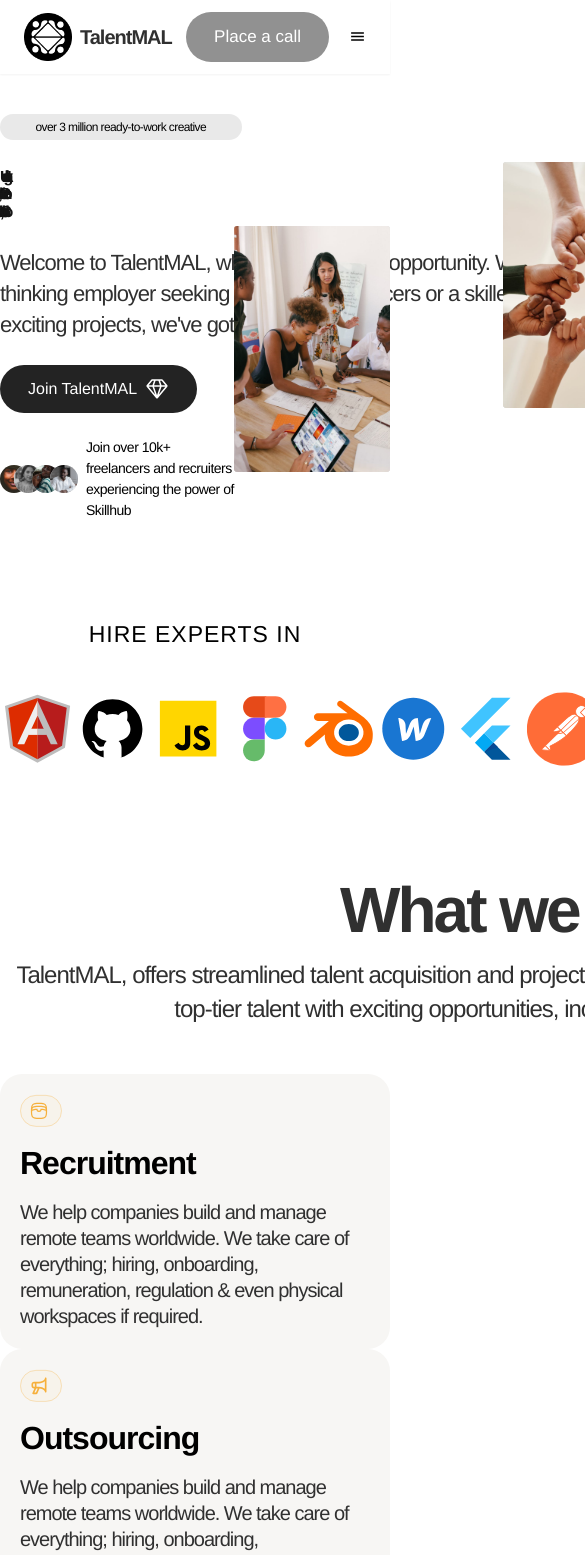
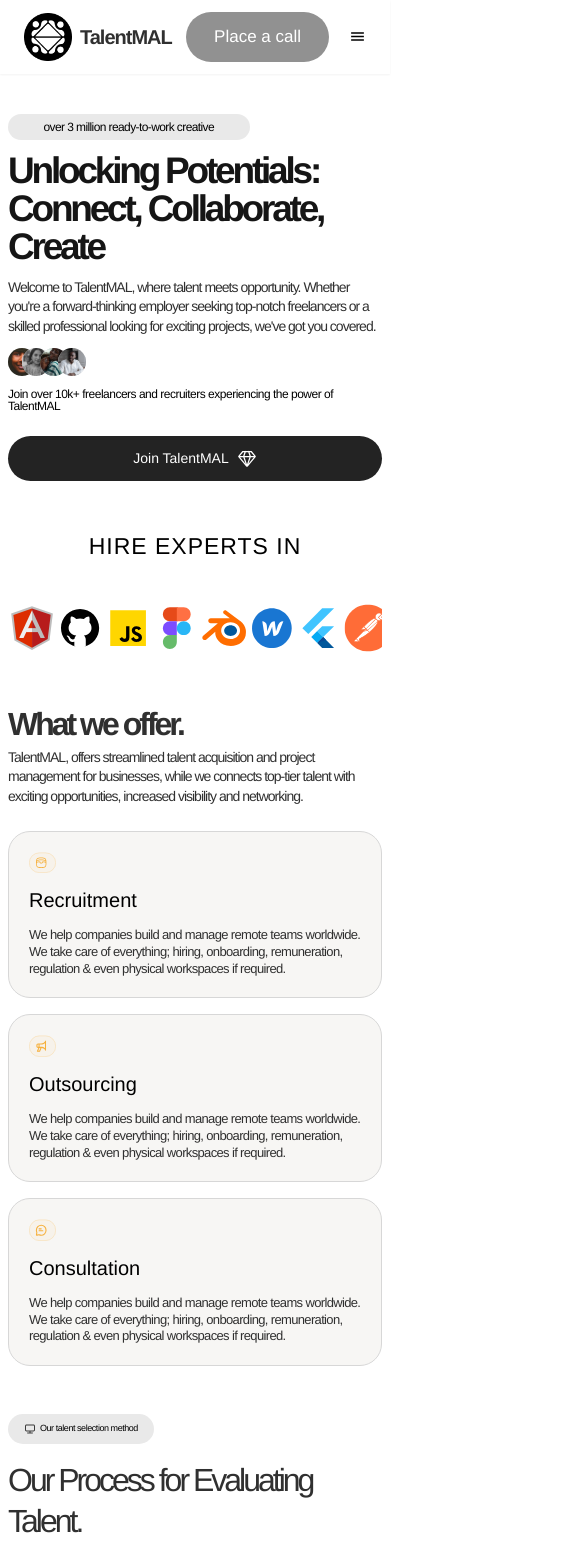
Before and after one commit to GABRIELOFGOD/TALENTMAL, a React (Vite) app: page / in a window 390 px wide. Shown: the top 1555 px of the page, 585 px wide, since content can reach past the window. Built offline with nearby package versions, Linux system fonts and the light colour scheme.

Commit message:
Responsiveness updated

```diff
--- a/components/TestimonyCard.tsx
+++ b/components/TestimonyCard.tsx
@@ -3,7 +3,7 @@
 
 const TestimonyCard = ({ name, image, position, testimony }: TesimonyProp) => {
   return (
-    <div className="bg-ath p-4 w-[824px] flex flex-col gap-2 rounded-md">
+    <div className="bg-ath p-4 lg:w-[824px] flex flex-col gap-2 rounded-md">
       <div className="flex gap-3">
         <div className="rounded-full h-12 overflow-hidden my-auto w-12"><img className="w-full" src={image} /></div>
         <div>
--- a/pages/HomePage.tsx
+++ b/pages/HomePage.tsx
@@ -13,35 +13,43 @@
 const HomePage = () => {
   return (
     <main className="container mx-auto">
-      <section className="flex items-center w-full mt-10">
-        <div className="w-3/5">
+      <section className="md:flex md:items-center w-full mt-10 px-2">
+        <div className="md:w-3/5">
           <p className="text-[12px] bg-[var(--talentmal-color-four)] w-[15.1rem] text-center rounded-full py-1">
             over 3 million ready-to-work creative
           </p>
-          <h1 className="mt-7 lg:text-[93px] text-[var(--talentmal-color-five)] font-black w-[58.8rem] leading-[110%] -tracking-[8px]">
+          <h1 className="hidden md:block mt-7 lg:text-[93px] text-[var(--talentmal-color-five)] font-black w-[58.8rem] leading-[110%] -tracking-[8px]">
             Unlocking <br /> Potentials: Connect, <br /> Collaborate, Create
           </h1>
-          <p className="mt-7 w-[49rem] text-[22px] text-[var(--talentmal-color-one)] leading-[140%] -tracking-[1px]">
+          <h1 className="mt-3 lg:mt-7 md:hidden text-[37px] text-[var(--talentmal-color-five)] font-black leading-[38px] -tracking-[3.2px] w-full">
+            Unlocking Potentials: Connect, Collaborate, Create
+          </h1>
+          <p className="mt-3 lg:mt-7 md:w-[49rem] md:text-[22px] text-[14px] text-[var(--talentmal-color-one)] leading-[140%] -tracking-[1px]">
             Welcome to TalentMAL, where talent meets opportunity. Whether you're
             a forward-thinking employer seeking top-notch freelancers or a
             skilled professional looking for exciting projects, we've got you
             covered.
           </p>
-          <button className="mt-6 bg-[var(--talentmal-color-three)] text-white flex items-center gap-2 py-3 px-7 rounded-full hover:scale-105 active:bg-[#818181] duration-300">
+          <button className="mt-6 bg-[var(--talentmal-color-three)] text-white hidden md:flex items-center gap-2 py-3 px-7 rounded-full hover:scale-105 active:bg-[#818181] duration-300">
             Join TalentMAL
             <img src={DiamondIcon} alt="" className="w-[24px]" />
           </button>
 
-          <div className="mt-6 flex items-center gap-2">
+          <div className="mt-3 lg:mt-6 flex flex-col lg:flex-row lg:items-center lg:gap-2">
             <img src={PeopleIcon} alt="" className="w-[78px]" />
-            <p className="text-[14px] -tracking-[0.5px]">
+            <p className="text-[12px] lg:text-[14px] -tracking-[0.5px] leading-[100%] md:leading-none mt-3 lg:mt-0">
               Join over 10k+ freelancers and recruiters experiencing the power
-              of Skillhub
+              of TalentMAL
             </p>
           </div>
+
+          <button className="w-full mt-6 bg-[var(--talentmal-color-three)] text-white md:hidden flex items-center justify-center gap-2 py-3 px-7 rounded-full hover:scale-105 active:bg-[#818181] duration-300 text-[14px] md:text-[16px]">
+            Join TalentMAL
+            <img src={DiamondIcon} alt="" className="w-[20px] lg:w-[24px]" />
+          </button>
         </div>
 
-        <div className="w-2/5 flex relative">
+        <div className="w-2/5 hidden lg:flex relative">
           <img
             src={FrameOne}
             alt="image-one"
@@ -55,33 +63,33 @@
         </div>
       </section>
 
-      <section className="mt-[6rem]">
+      <section className="mt-[3rem] lg:mt-[6rem] px-2">
         <Logos />
       </section>
 
-      <section className="mt-[6rem]">
+      <section className="mt-[3rem] lg:mt-[6rem] px-2">
         <Offer />
       </section>
 
-      <section className="mt-[6rem]">
+      <section className="mt-[3rem] lg:mt-[6rem]">
         <Evaluation />
       </section>
 
-      <section className="mt-[6rem]">
+      <section className="mt-[3rem] lg:mt-[6rem]">
         <AboutUs />
       </section>
 
-      <section className="mt-[6rem]">
+      <section className="mt-[3rem] lg:mt-[6rem]">
         <Community />
       </section>
 
-      <div className="container mx-auto">
-      <section className="mt-[6rem]">
-        <FAQ />
-      </section>
+      <div className="container mx-auto px-2">
+        <section className="mt-[3rem] lg:mt-[6rem]">
+          <FAQ />
+        </section>
       </div>
 
-      <section className="mt-[6rem]">
+      <section className="mt-[3rem] lg:mt-[6rem] px-2">
         <Friends />
       </section>
     </main>
--- a/src/components/Accordion.tsx
+++ b/src/components/Accordion.tsx
@@ -44,7 +44,7 @@
               }}
             >
               <path
-                stroke="#FF8A65"
+                stroke="#000"
                 stroke-linecap="round"
                 stroke-linejoin="round"
                 stroke-miterlimit="10"
@@ -65,7 +65,7 @@
               }}
             >
               <path
-                stroke="#FF8A65"
+                stroke="#000"
                 stroke-linecap="round"
                 stroke-linejoin="round"
                 stroke-miterlimit="10"
--- a/src/components/Evaluation.tsx
+++ b/src/components/Evaluation.tsx
@@ -7,20 +7,22 @@
 
 const Evaluation = () => {
   return (
-    <main >
-      <section className="">
-        <div className="flex justify-center">
-          <div className="flex items-center gap-1 justify-center w-[19.75rem] bg-[var(--talentmal-color-four)] p-2 rounded-full">
-            <img src={Icon} alt="" className="w-[20px]" />
-            <p className="text-[18px]">Our talent selection method</p>
+    <main>
+      <section className="px-2">
+        <div className="flex lg:justify-center">
+          <div className="flex items-center gap-1 justify-center lg:w-[19.75rem] bg-[var(--talentmal-color-four)] py-2 px-4 lg:px-0 lg:py-0 lg:p-2 p-0 rounded-full">
+            <img src={Icon} alt="" className="w-[12px] lg:w-[20px]" />
+            <p className="text-[9px] lg:text-[18px]">
+              Our talent selection method
+            </p>
           </div>
         </div>
 
         <div>
-          <h1 className="text-center text-[48px] font-black text-[var(--talentmal-color-one)] -tracking-[3px] leading-[130%] mt-[1rem] mb-[2rem]">
+          <h1 className="lg:text-center text-[32px] lg:text-[48px] font-medium lg:font-black text-[var(--talentmal-color-one)] -tracking-[3px] leading-[130%] mt-[1rem] lg:mb-[2rem] mb-[1rem]">
             Our Process for Evaluating Talent.
           </h1>
-          <p className="text-center text-[24px] -tracking-[1px] leading-[130%]">
+          <p className="lg:text-center lg:text-[24px] text-[14px] -tracking-[1px] leading-[130%]">
             At TalentMAL, we tailor our matching process just for you. It's all
             about flexibility and adaptability, ensuring we find the perfect fit
             that suits your unique needs.
@@ -28,7 +30,7 @@
         </div>
       </section>
 
-      <section className="my-[3rem] flex items-center justify-center gap-8 bg-[var(--talentmal-color-six)] pt-10 rounded-[32px]">
+      <section className="my-[3rem] lg:flex items-center justify-center lg:gap-8 space-y-5 lg:space-y-0 bg-[var(--talentmal-color-six)] lg:pt-10 p-5 lg:rounded-[32px]">
         <EvaluationCards
           icon={CardIcon1}
           title="Technical Assessment"
--- a/src/components/FAQ.tsx
+++ b/src/components/FAQ.tsx
@@ -24,16 +24,16 @@
   return (
     <main>
       <section>
-        <h1 className="text-[56px] leading-[120%] -tracking-[2px]">FAQs</h1>
+        <h1 className="text-[32px] font-medium lg:text-[56px] leading-[120%] -tracking-[2px]">FAQs</h1>
         <p className="text-[18px] leading-[130%] -tracking-[1px] text-[var(--talentmal-color-three)] my-3">
           If you don’t find any question you’re looking for. You can send us
           your question
         </p>
-        <button className="border text-[17px] text-[var(--talentmal-color-nine)] px-4 py-2 rounded-full">SEND US A QUESTION</button>
+        <button className="border text-[16px] lg:text-[17px] text-[var(--talentmal-color-nine)] px-4 py-2 rounded-full">SEND US A QUESTION</button>
       </section>
 
       {/* ACCORDION DIV */}
-      <section className="w-full mt-[2rem]">
+      <section className="w-full mt-[2rem] space-y-5 lg:space-y-0">
         <Accordion
           number="01"
           title="If you don’t find any question you’re looking for. You can send us your question?"
--- a/src/components/Logos.tsx
+++ b/src/components/Logos.tsx
@@ -16,7 +16,7 @@
         HIRE EXPERTS IN
       </h2>
 
-      <section className="flex items-center justify-between mt-10">
+      <section className="scroll-container mt-10">
         <img src={Icon1} alt="" className="w-[4.7rem] " />
         <img src={Icon2} alt="" className="w-[4.7rem] " />
         <img src={Icon3} alt="" className="w-[4.7rem] " />
--- a/src/components/Offer.tsx
+++ b/src/components/Offer.tsx
@@ -6,16 +6,16 @@
 const Offer = () => {
   return (
     <main className="">
-      <section className="w-[67rem] mx-auto">
-        <h1 className="text-center text-[64px] font-black -tracking-[3px] text-[var(--talentmal-color-one)]">What we offer.</h1>
-        <p className="text-center text-[24px] text-[var(--talentmal-color-one)] leading-[140%] -tracking-[1px]">
+      <section className="lg:w-[67rem] mx-auto">
+        <h1 className="lg:text-center text-[32px] md:text-[64px] font-bold md:font-black -tracking-[3px] text-[var(--talentmal-color-one)]">What we offer.</h1>
+        <p className="lg:text-center text-[14px] md:text-[24px] text-[var(--talentmal-color-one)] leading-[140%] -tracking-[1px]">
           TalentMAL, offers streamlined talent acquisition and project management
           for businesses, while we connects top-tier talent with exciting
           opportunities, increased visibility and networking.
         </p>
       </section>
 
-      <section className="mt-[3rem] lg:flex lg:items-center lg:justify-center lg:gap-5">
+      <section className="mt-[1.5rem] lg:mt-[3rem] lg:flex items-center justify-center space-y-4 lg:gap-5">
         <OfferCards
           icon={Icon1}
           title="Recruitment"
--- a/src/components/OfferCards.tsx
+++ b/src/components/OfferCards.tsx
@@ -9,10 +9,12 @@
 const OfferCards: React.FC<CardProps> = ({ icon, title, detail }) => {
   return (
     <main className="">
-      <div className="lg:max-w-[31.1rem]  border-gray bg-[var(--talentmal-color-six)] rounded-[22px] p-5">
-        <img src={icon} alt="" className="w-[42px]" />
-        <h1 className="text-[32px] font-black -tracking-[1px] my-3">{title}</h1>
-        <p className="text-[20px] leading-[130%] -tracking-[1px] text-[var(--talentmal-color-one)]">{detail}</p>
+      <div className="lg:max-w-[31.1rem] border border-[#D7D7D7] bg-[var(--talentmal-color-six)] rounded-[22px] p-5">
+        <img src={icon} alt="" className="lg:w-[42px] w-[27px]" />
+        <h1 className="text-[20px] lg:text-[32px] font-medium lg:font-black lg:-tracking-[1px] my-3">{title}</h1>
+        <p className="text-[13px] lg:text-[20px] leading-[130%] -tracking-[0.65px] lg:-tracking-[1px] text-[var(--talentmal-color-one)]">
+          {detail}
+        </p>
       </div>
     </main>
   );
--- a/src/styles/index.css
+++ b/src/styles/index.css
@@ -8,31 +8,52 @@
   --talentmal-color-one: #303030;
   --talentmal-color-two: #919191;
   --talentmal-color-three: #232323;
-    --talentmal-color-four: #E9E9E9;
+  --talentmal-color-four: #e9e9e9;
   --talentmal-color-five: #151515;
-    --talentmal-color-six: #F7F6F4;
-    --talentmal-color-seven: #E1E1E1;
-    --talentmal-color-eight: #E1E1E1;
+  --talentmal-color-six: #f7f6f4;
+  --talentmal-color-seven: #e1e1e1;
+  --talentmal-color-eight: #e1e1e1;
   --talentmal-color-nine: #707070;
-    --talentmal-color-ten: #D9D9D9;
+  --talentmal-color-ten: #d9d9d9;
 }
 
 body {
   font-family: "Helvetica Neue", sans-serif;
 }
 
-p{
-  @apply  tracking-tighter
+p {
+  @apply tracking-tighter;
 }
 
-.wait::-webkit-scrollbar{
+.wait::-webkit-scrollbar {
   display: none;
 }
 
-.freelance-form{
-  background: url('/images/Pattern 10.png');
+.freelance-form {
+  background: url("/images/Pattern 10.png");
   width: 100%;
   background-size: cover;
   background-repeat: no-repeat;
+}
 
+.scroll-container {
+  display: flex;
+  overflow-x: auto;
+  scroll-snap-type: x mandatory;
+  -webkit-overflow-scrolling: touch;
 }
+
+.scroll-container img {
+  flex: 0 0 auto;
+  scroll-snap-align: start;
+}
+
+.scroll-container::-webkit-scrollbar {
+  display: none;
+}
+
+@media (max-width: 768px) {
+  .scroll-container img {
+    width: 3rem;
+  }
+}
```
Also changed, not shown: src/components/AboutUs.tsx (+15 -9 lines), src/components/Community.tsx (+6 -2 lines), src/components/EvaluationCards.tsx (+4 -4 lines). Lines whose indentation alone changed are shown as unchanged.
